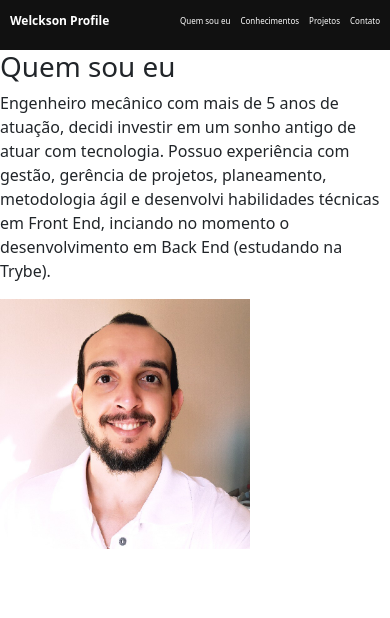
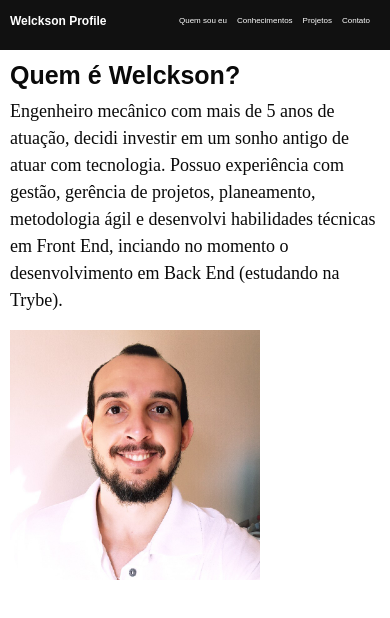
Before and after one commit to WelcksonValentim-Turma15-TriboB/welckson-valentim-portifolio, a React (Create React App) app: page / in a window 390 px wide. Shown: the top 618 px of the page. Built offline with nearby package versions, Linux system fonts and the light colour scheme.

Commit message:
style: APP.js, inicia estilizaçao da tela profile

```diff
--- a/src/App.css
+++ b/src/App.css
@@ -13,6 +13,7 @@
     display: flex;
     justify-content: space-between;
     text-decoration: none;
+    margin-right: 10px;
   }
 
   .header h3 {
@@ -20,13 +21,34 @@
     font-size: 12px;
     margin-left: 10px;
     font-weight: 600;
+    font-family: sans-serif;
   }
 
   .header h4 {
     color: #FFFF;
     font-size: 8px;
-    margin-right: 10px;
     font-weight: 300;
+    font-family: sans-serif;
+  }
+
+  .profile {
+    margin: 10px;
+    justify-content: center;
+  }
+
+  .profile h1 {
+    color: #0a0a0a;
+    font-size: 25px;
+    font-family: sans-serif;
+    font-weight: 600;
+  }
+
+  .profile p {
+    color: #0a0a0a;
+    font-size: 18px;
+    font-family: Comic;
+    font-weight: 300;
+    text-align: start;
   }
 }
 
--- a/src/Pages/Profile.js
+++ b/src/Pages/Profile.js
@@ -5,8 +5,8 @@ function Profile() {
   return (
     <main>
       <Header />
-      <section>
-        <h1>Quem sou eu</h1>
+      <section className='profile'>
+      <h1>Quem é Welckson?</h1>
         <p>Engenheiro mecânico com mais de 5 anos de atuação,
           decidi investir em um sonho antigo de atuar com tecnologia.
           Possuo experiência com gestão, gerência de projetos, planeamento,
```
